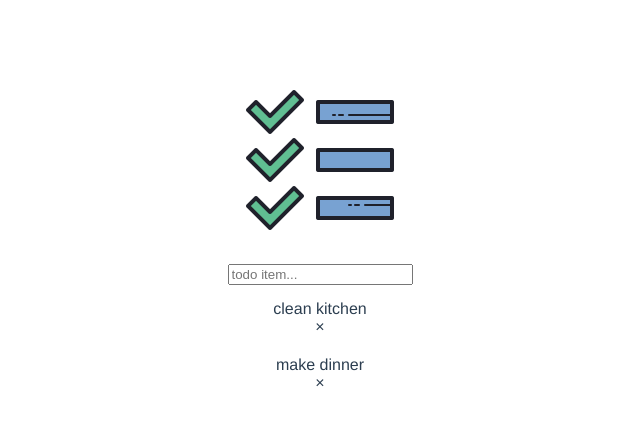
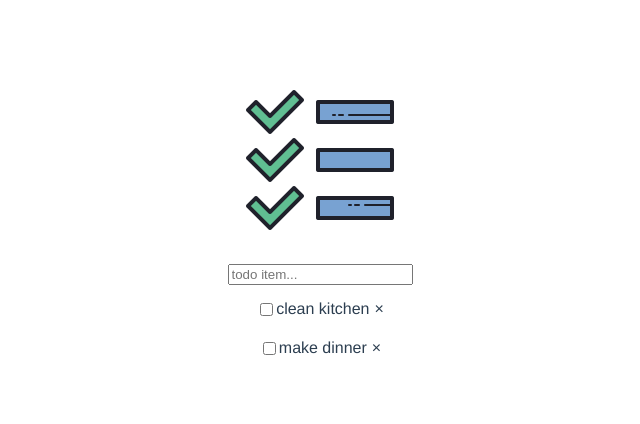
Before and after one commit to ash-old/Todo-List, a Vue app: page / in a window 1280 px wide. Shown: the top 424 px of the page, without its empty margins (320-960 px from the left). Built offline with nearby package versions, Linux system fonts and the light colour scheme.

Commit message:
todo edit finally working

```diff
--- a/src/components/todoList.vue
+++ b/src/components/todoList.vue
@@ -3,13 +3,15 @@
     <div v-on:submit.prevent class="">
       <input v-model="newTodo" v-on:keyup.enter="addItem" type="text" name="todoList" placeholder="todo item..." class="search-bar">
     </div>
-    <div v-for="(todo,index) in todos" :key="todo.name" class="item">
-      <div >
+    <div v-for="(todo,index) in todos" :key="todo.index" class="item">
+      <div class="item-list">
+        <input type="checkbox" v-model="todo.isDone">
         <!-- <div class="item-edit" v-if="!todo.editing" contenteditable="" v-on:keyup.enter="doneEdit(todo)" v-on:keyup.esc="cancelEdit(todo)">{{todo.name}}</div> -->
-        <div v-if="!todo.editing" v-on:click="editTodo(todo)">{{todo.name}}</div>
-        <input v-else type="text" v-model="todo.name" class="item-edit" v-on:blur="doneEdit(todo)" v-on:keyup.enter="doneEdit(todo)" >
+        <div v-if="!todo.editing" class="" v-on:click="editTodo(todo)">{{todo.name}}</div>
+        <input v-else type="text" v-model="todo.name" class="item-edit" v-on:blur="doneEdit(todo)" v-on:keyup.enter="doneEdit(todo)" v-on:keyup.esc="cancelEdit(todo)" v-focus>
+        <div class="delete" type="button" name="button" v-on:click="removeItem(index)">&times;</div>
+
       </div>
-      <div class="delete" type="button" name="button" v-on:click="removeItem(index)">&times;</div>
 
       <!-- <button v-if="!isDone" type="button" name="button" v-on:click="removeItem(index)">Completed!</button> -->
     </div>
@@ -25,6 +27,7 @@ export default {
   data(){
     return{
       newTodo: "",
+      beforeEditCache: "",
       todos:[
         {
           'name': "clean kitchen",
@@ -39,6 +42,13 @@ export default {
       ]
     }
   },
+  directives: {
+  focus: {
+    inserted: function (el) {
+      el.focus()
+    }
+  }
+},
   methods: {
     addItem: function(){
       if(this.newTodo.trim().length == 0){
@@ -54,13 +64,17 @@ export default {
     },
 
     editTodo: function(todo){
+      this.beforeEditCache = todo.name
       todo.editing = true
     },
     cancelEdit: function(todo){
+      todo.name = this.beforeEditCache
       todo.editing = false
     },
 
     doneEdit: function(todo){
+      if(todo.name.trim().length == 0)
+        return this.beforeEditCache
       todo.editing = false
     },
 
@@ -84,13 +98,18 @@ export default {
   margin-top: 10px;
   padding: 5px;
 }
+.item-list{
+  display: flex;
+  justify-content: center;
+}
+
 .item-edit{
   margin-top: 10px;
   padding: 5px;
-
 }
 
 .delete {
   cursor: pointer;
+  padding-left: 5px;
 }
 </style>
```
